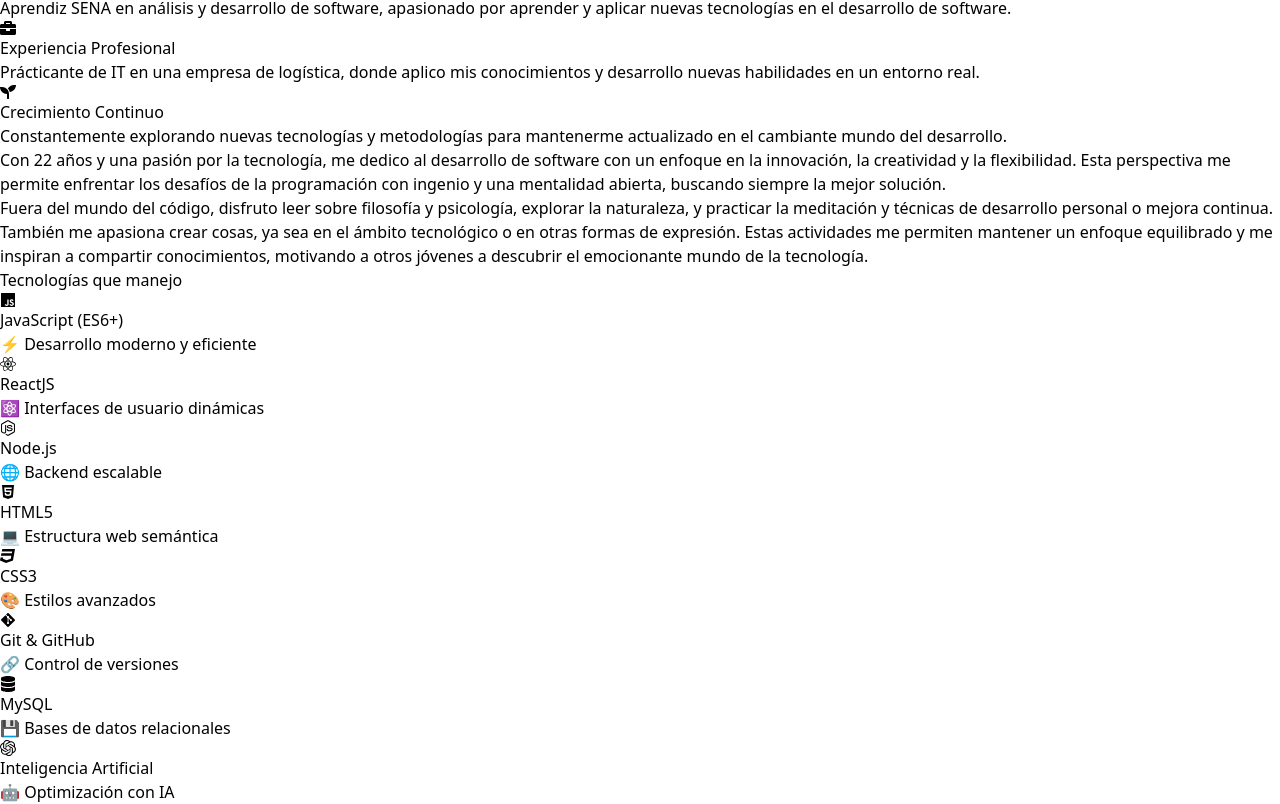
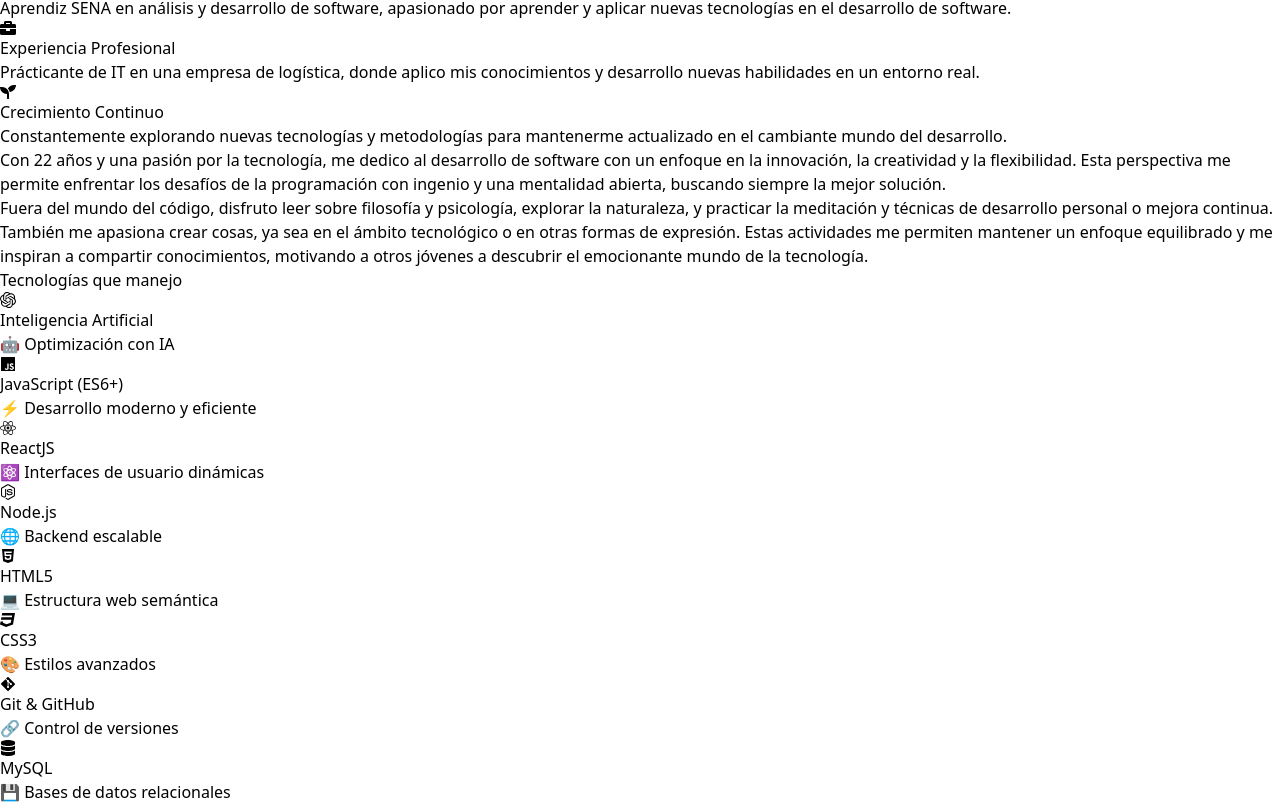
Before and after one commit to yamiddevofic/portfolio, a React (Vite) app: page / in a window 1280 px wide. Shown: the part 464-1268 px from the top of the page. Built offline with nearby package versions, Linux system fonts and the light colour scheme.

Commit message:
Cambio de orden en tecnologías

```diff
--- a/src/App.jsx
+++ b/src/App.jsx
@@ -76,14 +76,14 @@
 
 // Datos
 const techStack = [
+  { icon: SiOpenai, title: "Inteligencia Artificial", description: "🤖 Optimización con IA" },
   { icon: FaJs, title: "JavaScript (ES6+)", description: "⚡ Desarrollo moderno y eficiente" },
   { icon: FaReact, title: "ReactJS", description: "⚛️ Interfaces de usuario dinámicas" },
   { icon: FaNodeJs, title: "Node.js", description: "🌐 Backend escalable" },
   { icon: FaHtml5, title: "HTML5", description: "💻 Estructura web semántica" },
   { icon: FaCss3, title: "CSS3", description: "🎨 Estilos avanzados" },
   { icon: FaGitAlt, title: "Git & GitHub", description: "🔗 Control de versiones" },
-  { icon: FaDatabase, title: "MySQL", description: "💾 Bases de datos relacionales" },
-  { icon: SiOpenai, title: "Inteligencia Artificial", description: "🤖 Optimización con IA" }
+  { icon: FaDatabase, title: "MySQL", description: "💾 Bases de datos relacionales" }
 ];
 
 const socialLinks = [
```
